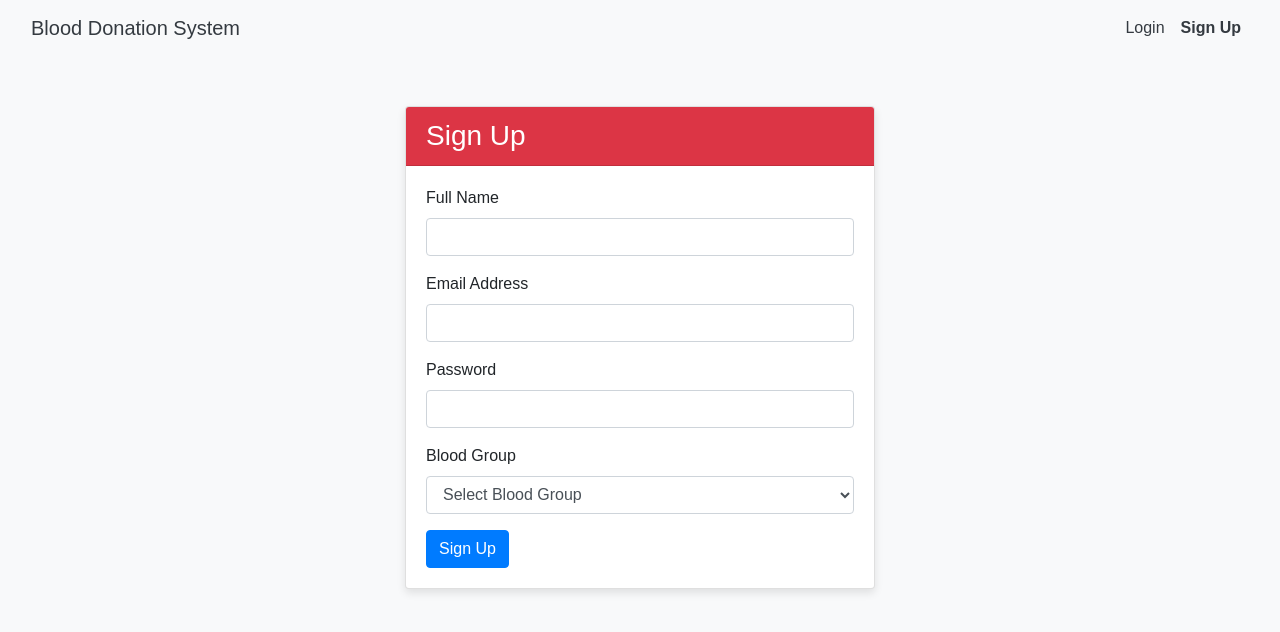
After one commit to Kenil-08/Blood-Donation-System, a PHP site: page /Blood-Donation-System/Registration.php in a window 1280 px wide. The commit adds this page. Shown: the top 632 px of the page. Run offline with PHP 8.4, Linux system fonts and the light colour scheme; some libraries are stand-ins or nearby versions.

Commit message:
Registration Complete.

```diff
--- /dev/null
+++ b/MyDb.php
@@ -0,0 +1,22 @@
+<?php
+	class MyDb
+	{
+		var $conn;
+		function __construct()
+		{
+			$this->conn = new mysqli("localhost","root","","db_blood");
+			if($this->conn->connect_error)
+			{
+				die("Connection Failed" . $this->conn->connect_error);
+			}
+		}
+		function registerData($fullname,$email,$password,$blood_group)
+		{
+			$qry = "INSERT INTO tblregistration(full_name, email,password, blood_group) VALUES(?,?,?,?)";
+			$stmt = $this->conn->prepare($qry);
+			$stmt->bind_param("ssss",$fullname,$email,$password,$blood_group);
+			$cnt = $stmt->execute();
+			return $cnt;
+		}
+	}
+ ?>
--- /dev/null
+++ b/Registration.php
@@ -0,0 +1,114 @@
+<!DOCTYPE html>
+<html lang="en">
+<head>
+    <meta charset="UTF-8">
+    <meta name="viewport" content="width=device-width, initial-scale=1.0">
+    <title>Sign Up - Blood Donation System</title>
+    <!-- Bootstrap CSS -->
+    <link href="https://stackpath.bootstrapcdn.com/bootstrap/4.5.2/css/bootstrap.min.css" rel="stylesheet">
+    <!-- Custom CSS -->
+    <style>
+        /* Custom styles go here */
+        body {
+            background-color: #f8f9fa;
+            font-family: Arial, sans-serif;
+        }
+        .container {
+
+            max-width: 500px;
+            margin: 50px auto;
+        }
+        .card {
+            box-shadow: 0 4px 8px rgba(0,0,0,0.1);
+        }
+        .card-header {
+            background-color: #dc3545;
+            color: white;
+        }
+    </style>
+</head>
+<body class=".bg-light">
+    <nav class="navbar navbar-expand-lg bg-body-tertiary">
+        <div class="container-fluid">
+            <a class="navbar-brand text-dark" href="http://localhost/Blood-Donation-System/">Blood Donation System</a>
+            <!-- <button class="navbar-toggler" type="button" data-bs-toggle="collapse" data-bs-target="#navbarNav" aria-controls="navbarNav" aria-expanded="false" aria-label="Toggle navigation">
+                <span class="navbar-toggler-icon"></span>
+            </button> -->
+            <div class="collapse navbar-collapse justify-content-end" id="navbarNav">
+                <ul class="navbar-nav">
+                    <li class="nav-item ">
+                        <a class="nav-link text-dark" aria-current="page" href="Login.php">Login</a>
+                    </li>
+                    <li class="nav-item active">
+                        <a class="nav-link text-dark font-weight-bold" href="Registration.php">Sign Up</a>
+                    </li>
+                </ul>
+            </div>
+        </div>
+    </nav>
+    <div class="container">
+        <div class="card">
+            <div class="card-header">
+                <h3 class="mb-0">Sign Up</h3>
+            </div>
+            <div class="card-body">
+                <form action="Registration.php" method="POST">
+                    <div class="form-group">
+                        <label for="fullname">Full Name</label>
+                        <input type="text" class="form-control" id="fullname" name="fullname" required>
+                    </div>
+                    <div class="form-group">
+                        <label for="email">Email Address</label>
+                        <input type="email" class="form-control" id="email" name="email" required>
+                    </div>
+                    <div class="form-group">
+                        <label for="password">Password</label>
+                        <input type="password" class="form-control" id="password" name="password" required>
+                    </div>
+                    <div class="form-group">
+                        <label for="blood_group">Blood Group</label>
+                        <select class="form-control" id="blood_group" name="blood_group" required>
+                            <option value="">Select Blood Group</option>
+                            <option value="A+">A+</option>
+                            <option value="A-">A-</option>
+                            <option value="B+">B+</option>
+                            <option value="B-">B-</option>
+                            <option value="O+">O+</option>
+                            <option value="O-">O-</option>
+                            <option value="AB+">AB+</option>
+                            <option value="AB-">AB-</option>
+                        </select>
+                    </div>
+                    <button type="submit" name="btnRegister" class="btn btn-primary">Sign Up</button>
+                </form>
+            </div>
+        </div>
+    </div>
+
+    <!-- Bootstrap JS -->
+    <script src="https://code.jquery.com/jquery-3.5.1.slim.min.js"></script>
+    <script src="https://cdn.jsdelivr.net/npm/@popperjs/core@2.5.4/dist/umd/popper.min.js"></script>
+    <script src="https://stackpath.bootstrapcdn.com/bootstrap/4.5.2/js/bootstrap.min.js"></script>
+</body>
+</html>
+
+<?php
+    include "MyDb.php";
+    $obj = new MyDb();
+    if(isset($_POST['btnRegister']))
+	{
+		// echo "<script>alert('Registered Successfully.')</script>";
+		$fullname = $_POST['fullname'];
+        $email = $_POST['email'];
+        $password = $_POST['password'];
+        $blood_group = $_POST['blood_group'];
+
+		$cnt = $obj->registerData($fullname, $email, $password, $blood_group);
+		// echo $cnt . " rows inserted";
+        if($cnt > 0){
+            // echo "<script>alert('Registered Successfully.')</script>";
+            echo "<script>window.location.href='Login.php'</script>";
+        }
+	}
+
+?>
```
Also changed, not shown: index.php (+4 -4 lines).
